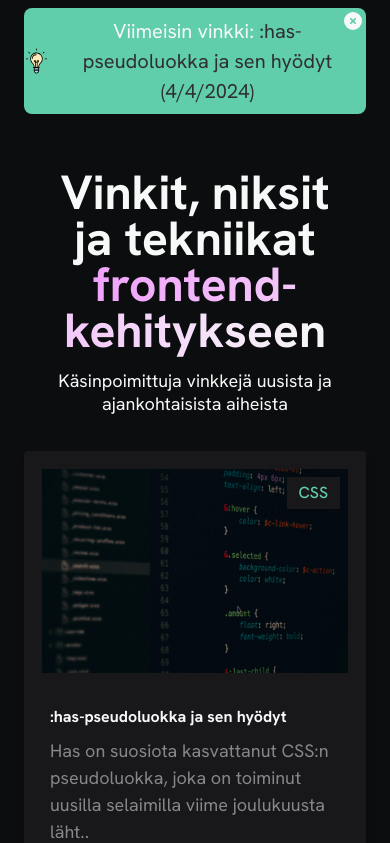
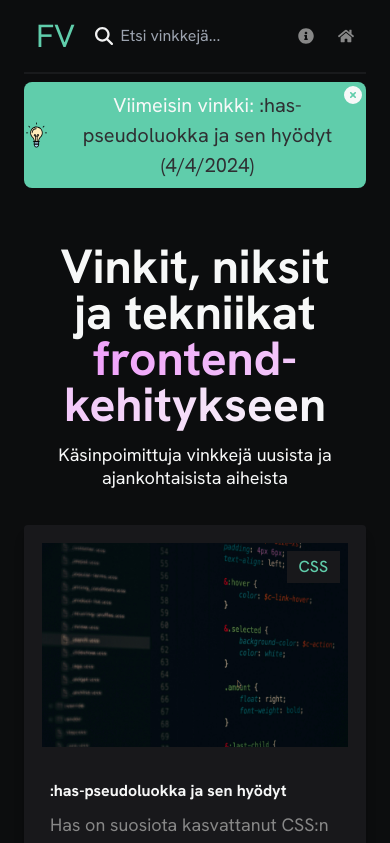
Before and after one commit to juusorutanen/fronttivinkit, a Next.js app: page / in a window 390 px wide. Shown: the top 843 px of the page. Built offline with nearby package versions, Linux system fonts and the light colour scheme.

Commit message:
add mobile icons to navbar

```diff
--- a/components/Header/Navbar.jsx
+++ b/components/Header/Navbar.jsx
@@ -1,26 +1,30 @@
 import Link from "next/link";
 import SearchBar from "../Search/SearchBar";
 import getPostMetadata from "@/utils/getPostMetadata";
+import { FaHome, FaInfoCircle } from "react-icons/fa";
 
 export default function Navbar() {
   const allPosts = getPostMetadata("tips");
 
   return (
-    <header className="hidden md:block border-b-2 border-b-dim-gray border-opacity-30">
+    <header className="md:block border-b-2 border-b-dim-gray border-opacity-30">
       <nav className="flex justify-between py-3 px-3 items-center">
         <Link aria-label="Back to Home" href={"/"}>
-          <h1 className="text-h3 text-accent">FRONTTIVINKIT</h1>
+          <h1 className="text-h3 text-accent hidden sm:flex">FRONTTIVINKIT</h1>
+          <h1 className="text-h3 text-accent sm:hidden">FV</h1>
         </Link>
         <SearchBar postMetadata={allPosts} />
         <ul className="flex items-center space-x-6 text-light-gray">
           <li>
             <Link className="hover:text-accent" href="/about">
-              <span className="">Mikä Fronttivinkit?</span>
+              <span className="hidden sm:flex">Mikä Fronttivinkit?</span>
+              <span className="flex sm:hidden"><FaInfoCircle/></span>
             </Link>
           </li>
           <li>
             <Link className="hover:text-accent" href="/">
-              <span>Etusivu</span>
+              <span className="hidden sm:flex">Etusivu</span>
+              <span className="flex sm:hidden"><FaHome/></span>
             </Link>
           </li>
         </ul>
```
